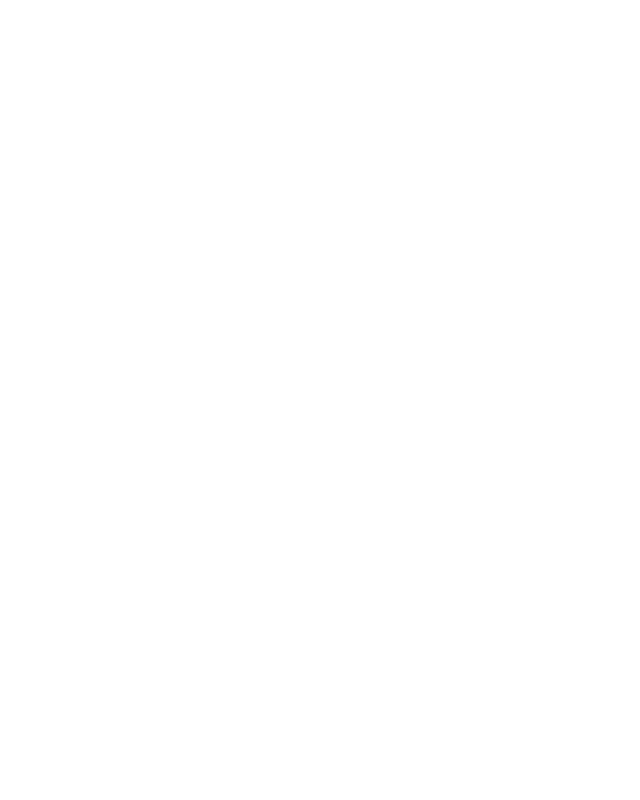
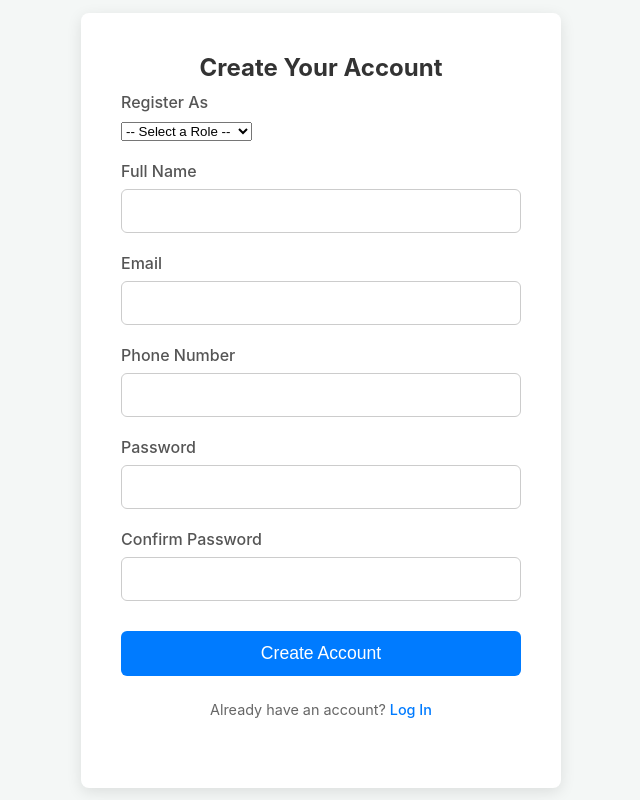
Before and after one commit to gitanjali-salvi/MediMate-Project, a React (Create React App) app in the folder medimate-ui/: page /signup in a window 1280 px wide. Before the commit this address had no page. Shown: the whole page, without its empty margins (319-959 px from the left). Built offline with nearby package versions, Linux system fonts and the light colour scheme.

Commit message:
feat:New changes

```diff
--- a/medimate-ui/public/index.html
+++ b/medimate-ui/public/index.html
@@ -14,7 +14,6 @@
       manifest.json provides metadata used when your web app is installed on a
       user's mobile device or desktop. See https://developers.google.com/web/fundamentals/web-app-manifest/
     -->
-    <link rel="manifest" href="%PUBLIC_URL%/manifest.json" />
     <!--
       Notice the use of %PUBLIC_URL% in the tags above.
       It will be replaced with the URL of the `public` folder during the build.
--- a/medimate-ui/src/App.jsx
+++ b/medimate-ui/src/App.jsx
@@ -7,44 +7,53 @@ import LoginPage from './pages/LoginPage';
 import SignupPage from './pages/SignupPage';
 import ModuleSelector from './components/ModuleSelector';
 
-// ... (imports for all dashboard pages remain the same) ...
+// Patient Module Pages
 import PatientDashboard from './pages/patient/PatientDashboard';
 import UploadDocuments from './pages/patient/UploadDocuments';
 import ConsentManagement from './pages/patient/ConsentManagement';
 import ClaimTracking from './pages/patient/ClaimTracking';
+
+// Hospital Module Pages
 import HospitalDashboard from './pages/hospital/HospitalDashboard';
 import HospitalUpload from './pages/hospital/HospitalUpload';
+
+// Insurer Module Pages
 import InsurerDashboard from './pages/insurer/InsurerDashboard';
 import ClaimReview from './pages/insurer/ClaimReview';
+
+// Admin Module Page
 import AdminDashboard from './pages/admin/AdminDashboard';
+
 
 function App() {
   return (
     <BrowserRouter>
       <Routes>
-        {/* Public Routes */}
+        {/* --- Public Routes --- */}
         <Route path="/" element={<LandingPage />} />
         <Route path="/login" element={<LoginPage />} />
+        <Route path="/signup" element={<SignupPage />} />
 
-        {/* --- UPDATED SIGNUP ROUTE --- */}
-        <Route path="/signup/:role" element={<SignupPage />} />
-
-        {/* Module Selection */}
+        {/* --- Module Selection (for demo purposes) --- */}
         <Route path="/select-module" element={<ModuleSelector />} />
 
-        {/* Protected Routes */}
+        {/* --- Patient Routes --- */}
         <Route path="/patient/dashboard" element={<PatientDashboard />} />
         <Route path="/patient/upload-documents" element={<UploadDocuments />} />
         <Route path="/patient/consent" element={<ConsentManagement />} />
         <Route path="/patient/track-claims" element={<ClaimTracking />} />
 
+        {/* --- Hospital Routes --- */}
         <Route path="/hospital/dashboard" element={<HospitalDashboard />} />
         <Route path="/hospital/upload" element={<HospitalUpload />} />
 
+        {/* --- Insurer Routes --- */}
         <Route path="/insurer/dashboard" element={<InsurerDashboard />} />
         <Route path="/insurer/claim-review/:claimId" element={<ClaimReview />} />
 
+        {/* --- Admin Route --- */}
         <Route path="/admin/dashboard" element={<AdminDashboard />} />
+
       </Routes>
     </BrowserRouter>
   );
--- a/medimate-ui/src/pages/SignupPage.jsx
+++ b/medimate-ui/src/pages/SignupPage.jsx
@@ -1,30 +1,20 @@
-import React, { useState, useEffect } from 'react';
-import { Link, useParams } from 'react-router-dom'; // Import useParams
+import React, { useState } from 'react';
+import { Link } from 'react-router-dom';
 import axios from 'axios';
 import '../AuthForm.css';
 
 function SignupPage() {
-    // Get the role from the URL parameter
-    const { role: urlRole } = useParams();
-
     const [fullName, setFullName] = useState('');
     const [email, setEmail] = useState('');
     const [phoneNumber, setPhoneNumber] = useState('');
     const [password, setPassword] = useState('');
     const [confirmPassword, setConfirmPassword] = useState('');
-    // Set the initial role from the URL
-    const [role, setRole] = useState(urlRole || '');
+    const [role, setRole] = useState('');
     const [errors, setErrors] = useState({});
     const [successMessage, setSuccessMessage] = useState('');
 
-    // When the component loads, update the state if the URL role changes
-    useEffect(() => {
-        setRole(urlRole);
-    }, [urlRole]);
-
-
     const validateForm = () => {
-        // ... validation logic remains the same ...
+        // ... (validation logic is correct)
         const newErrors = {};
         if (!fullName) newErrors.fullName = 'Full name is required';
         if (!email) {
@@ -46,14 +36,14 @@ function SignupPage() {
             newErrors.confirmPassword = 'Passwords do not match';
         }
         if (!role) {
-            newErrors.role = 'A role must be selected';
+            newErrors.role = 'Please select a role';
         }
         setErrors(newErrors);
         return Object.keys(newErrors).length === 0;
     };
 
     const handleSubmit = async (event) => {
-        // ... handleSubmit logic remains the same ...
+        // ... (handleSubmit logic is correct)
         event.preventDefault();
         setSuccessMessage('');
         if (validateForm()) {
@@ -62,14 +52,14 @@ function SignupPage() {
                 const response = await axios.post('http://localhost:5000/api/register', userData);
                 console.log('Server response:', response.data);
                 setSuccessMessage('Account created successfully! Please log in.');
-                // Clear form fields
                 setFullName('');
                 setEmail('');
                 setPhoneNumber('');
                 setPassword('');
                 setConfirmPassword('');
-                // Don't clear role, as it's from the URL
+                setRole('');
                 setErrors({});
+
             } catch (error) {
                 console.error('Signup error:', error);
                 if (error.response && error.response.data) {
@@ -88,19 +78,19 @@ function SignupPage() {
                 {errors.form && <p className="error-text">{errors.form}</p>}
                 {successMessage && <p className="success-text" style={{color: 'green'}}>{successMessage}</p>}
 
-                {/* The dropdown is now disabled so the user cannot change their selection */}
                 <div className="input-group">
                     <label htmlFor="role">Register As</label>
-                    <select id="role" value={role} onChange={(e) => setRole(e.target.value)} required disabled>
+                    <select id="role" value={role} onChange={(e) => setRole(e.target.value)} required>
                         <option value="">-- Select a Role --</option>
                         <option value="patient">Patient</option>
                         <option value="hospital">Hospital / Provider</option>
                         <option value="insurer">Insurer / TPA</option>
-                        <option value="admin">Admin</option>
+                        <option value="admin">Admin</option> {/* <-- ADDED ADMIN ROLE */}
                     </select>
                     {errors.role && <p className="error-text">{errors.role}</p>}
                 </div>
 
+                {/* ... The rest of your form fields are correct ... */}
                 <div className="input-group">
                     <label htmlFor="fullName">Full Name</label>
                     <input type="text" id="fullName" value={fullName} onChange={(e) => setFullName(e.target.value)} required />
--- a/medimate-ui/src/pages/patient/PatientDashboard.jsx
+++ b/medimate-ui/src/pages/patient/PatientDashboard.jsx
@@ -1,3 +1,4 @@
+import React from 'react';
 import { Link } from 'react-router-dom';
 import './PatientDashboard.css';
 
```
Also changed, not shown: medimate-ui/public/manifest.json.
